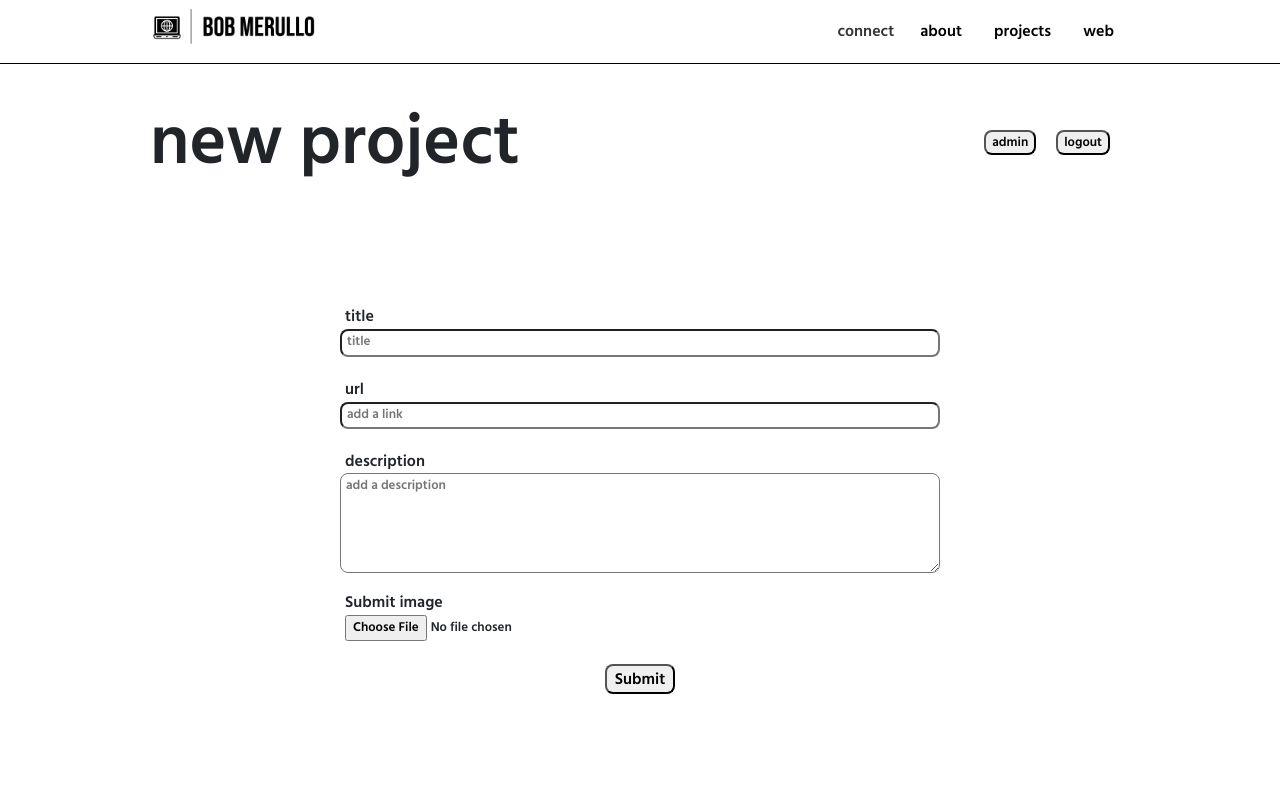
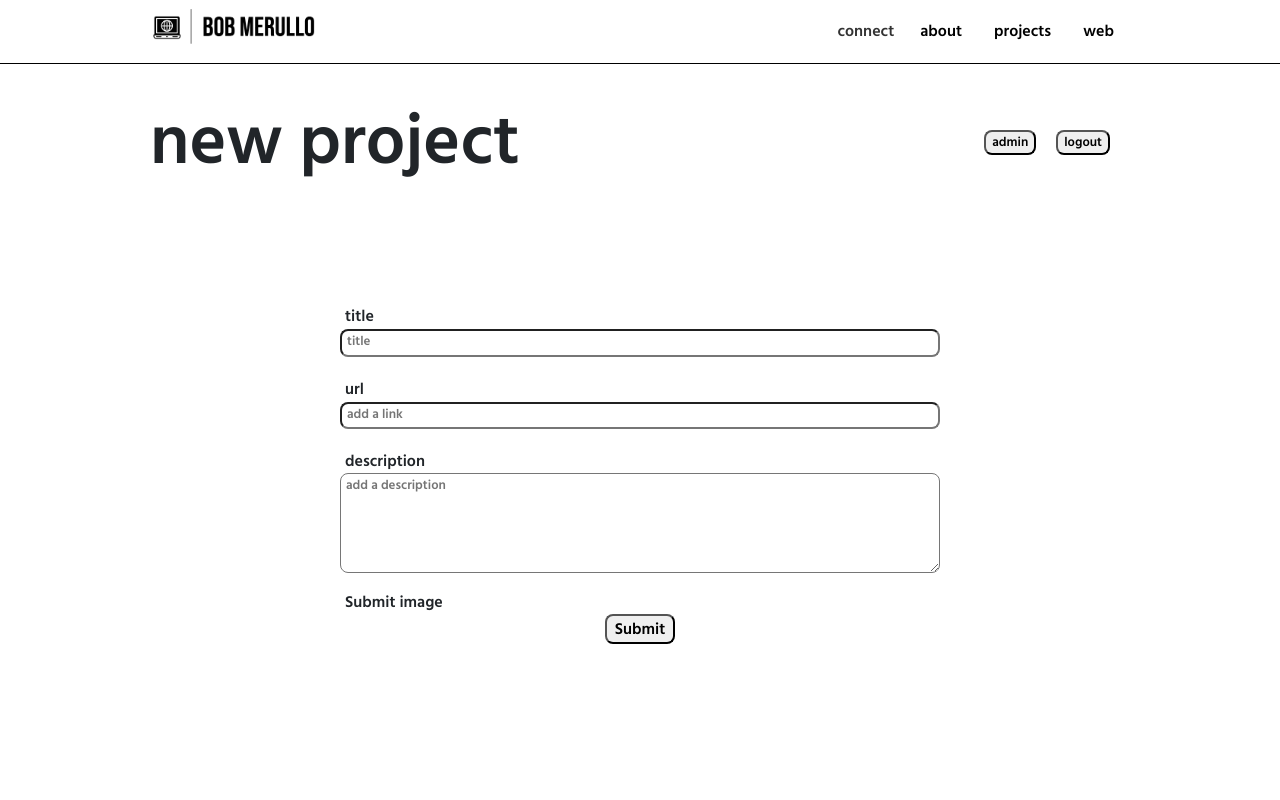
Before and after one commit to BMerullo/portfolio-client, a React (Create React App) app: page /project-form/1 in a window 1280 px wide. Shown: the top 800 px of the page. Built offline with nearby package versions, Linux system fonts and the light colour scheme; no server answers.

Commit message:
testing file upload

```diff
--- a/src/components/ProjectFormComponent.jsx
+++ b/src/components/ProjectFormComponent.jsx
@@ -52,7 +52,7 @@ const ProjectFormComponent = (props) => {
             </div>
           </div>
           <label>{submitLabel} image</label>
-          <div>
+          {/* <div>
             <input
               className="input"
               accept=".png, .jpg, .jpeg"
@@ -61,7 +61,7 @@ const ProjectFormComponent = (props) => {
               value={null}
               onChange={imageChange}
             />
-          </div>
+          </div> */}
           <div className="form-flex">
             <button className="submit-btn" type="submit">
               {submitLabel}
--- a/src/pages/ProjectForm.jsx
+++ b/src/pages/ProjectForm.jsx
@@ -11,7 +11,7 @@ const ProjectForm = (props) => {
     title: "",
     description: "",
     url: "",
-    image: "",
+    // image: "",
   });
   console.log(project.image);
 
```
